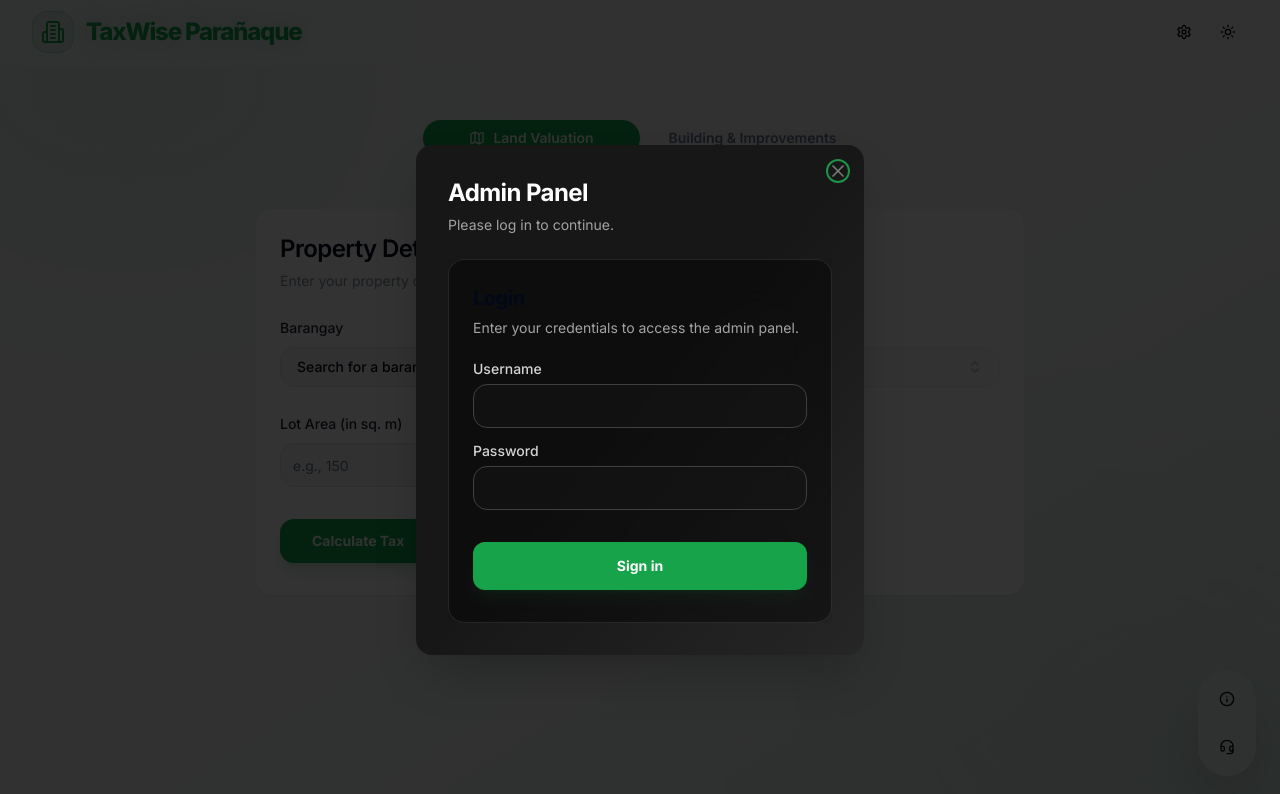
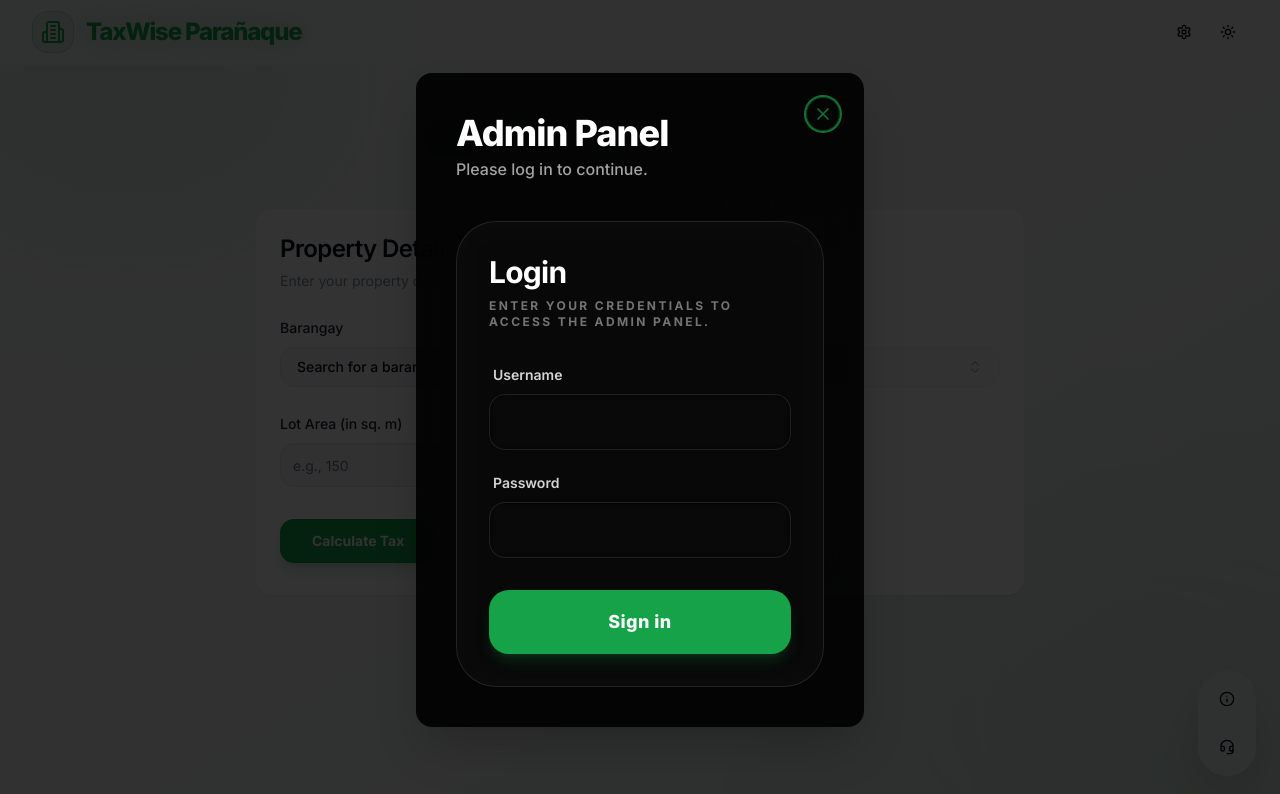
Before and after one commit to MarkJoshuaLTan/studio, a Next.js app: page / in a window 1280 px wide. Both pictures are taken after a click on the button 1184 px from the left and 32 px from the top of the page. Shown: the top 794 px of the page. Built offline with nearby package versions, Linux system fonts and the light colour scheme.

Commit message:
make it glassy and same theme from

```diff
--- a/src/components/admin-panel-dialog.tsx
+++ b/src/components/admin-panel-dialog.tsx
@@ -92,12 +92,12 @@
             ? isMaximized
               ? "max-w-full w-full h-full max-h-full left-0 top-0 translate-x-0 translate-y-0 rounded-none bg-background"
               : "max-w-6xl w-[calc(100vw-2rem)] h-[85vh] rounded-2xl glass-container border-0"
-            : "max-w-md w-[calc(100vw-2rem)] h-auto max-h-[85vh] rounded-2xl bg-gradient-to-br from-neutral-900 via-neutral-900 to-neutral-800 text-white backdrop-blur-3xl border border-white/5"
+            : "max-w-md w-[calc(100vw-2rem)] h-auto max-h-[85vh] rounded-[2rem] glass-container bg-black/90 backdrop-blur-3xl border border-white/10"
         )}
       >
           {!isAuthenticated ? (
-            <DialogClose className="absolute right-4 top-4 rounded-sm opacity-70 transition-opacity hover:opacity-100 focus:outline-none focus:ring-2 focus:ring-green-500 z-50">
-              <X className="h-5 w-5 text-neutral-400 hover:text-white" />
+            <DialogClose className="absolute right-6 top-6 rounded-full border border-primary/50 p-1.5 opacity-70 transition-all hover:opacity-100 hover:border-primary focus:outline-none focus:ring-2 focus:ring-primary z-50">
+              <X className="h-5 w-5 text-primary" />
               <span className="sr-only">Close</span>
             </DialogClose>
           ) : (
@@ -113,13 +113,15 @@
             </Button>
           )}
 
-          <div className={cn("flex flex-col h-full", !isAuthenticated && "p-8")}>
-            <div className={cn("flex flex-col space-y-1.5 text-center sm:text-left mb-6", isAuthenticated && "px-6 pt-6")}>
-              <DialogTitle className="text-2xl font-bold tracking-tight">Admin Panel</DialogTitle>
-              <DialogDescription className="text-sm text-neutral-400">
-                {isAuthenticated ? "Manage application settings." : "Please log in to continue."}
+          <div className={cn("flex flex-col h-full", !isAuthenticated ? "p-10" : "p-0")}>
+            {!isAuthenticated && (
+              <div className="mb-10 space-y-1">
+                <DialogTitle className="text-4xl font-extrabold tracking-tight text-white">Admin Panel</DialogTitle>
+                <DialogDescription className="text-neutral-400 font-medium text-base">
+                  Please log in to continue.
                 </DialogDescription>
               </div>
+            )}
 
             <AdminPanel
               isAuthenticated={isAuthenticated}
@@ -146,7 +148,15 @@
   return (
       <div className="flex-1 overflow-hidden">
         {isAuthenticated ? (
+            <div className="h-full flex flex-col">
+              <div className="flex flex-col space-y-1.5 text-center sm:text-left mb-6 px-6 pt-6">
+                <DialogTitle className="text-2xl font-bold tracking-tight">Admin Dashboard</DialogTitle>
+                <DialogDescription className="text-sm text-neutral-400">
+                  Manage application settings and data.
+                </DialogDescription>
+              </div>
               <AdminTabs onLogout={onLogout} onClose={onClose} settings={settings} onSettingsChange={onSettingsChange} onSaveSuccess={onSaveSuccess} />
+            </div>
         ) : (
             <LoginForm onLoginSuccess={onLoginSuccess} />
         )}
@@ -179,50 +189,48 @@
   };
 
   return (
-    <div className="flex h-full items-center justify-center">
-      <Card className="w-full bg-black/40 border-white/10 shadow-2xl rounded-2xl backdrop-blur-xl">
-        <form onSubmit={handleLogin}>
-          <CardHeader>
-            <CardTitle className="text-xl font-bold">Login</CardTitle>
-            <CardDescription className="text-neutral-400">
+    <div className="w-full glass-card p-8 rounded-[2.5rem] border-white/10 bg-white/[0.03] shadow-2xl">
+      <form onSubmit={handleLogin} className="space-y-8">
+        <div className="space-y-2">
+          <h3 className="text-3xl font-bold text-white tracking-tight">Login</h3>
+          <p className="text-xs text-neutral-500 font-bold uppercase tracking-[0.2em]">
             Enter your credentials to access the admin panel.
-            </CardDescription>
-          </CardHeader>
-          <CardContent className="grid gap-4">
-            <div className="grid gap-2">
-              <Label htmlFor="username" className="text-neutral-300">Username</Label>
+          </p>
+        </div>
+
+        <div className="space-y-5">
+          <div className="space-y-2">
+            <Label htmlFor="username" className="text-neutral-300 text-sm font-semibold ml-1">Username</Label>
             <Input
               id="username"
               type="text"
               required
-                className="bg-neutral-900/50 border-neutral-700 text-white focus-visible:ring-green-500 transition-all h-11"
+              className="glass-input h-14 rounded-2xl text-white border-white/10 bg-black/40 focus:ring-primary/50 text-base"
               value={username}
               onChange={(e) => setUsername(e.target.value)}
             />
           </div>
-            <div className="grid gap-2">
-              <Label htmlFor="password" className="text-neutral-300">Password</Label>
+          <div className="space-y-2">
+            <Label htmlFor="password" className="text-neutral-300 text-sm font-semibold ml-1">Password</Label>
             <Input
               id="password"
               type="password"
               required
-                className="bg-neutral-900/50 border-neutral-700 text-white focus-visible:ring-green-500 transition-all h-11"
+              className="glass-input h-14 rounded-2xl text-white border-white/10 bg-black/40 focus:ring-primary/50 text-base"
               value={password}
               onChange={(e) => setPassword(e.target.value)}
             />
           </div>
-          </CardContent>
-          <CardFooter className="pt-2 pb-8">
+        </div>
+
         <Button
           type="submit"
-              className="w-full bg-green-600 hover:bg-green-700 text-white font-bold transition-all rounded-xl h-12 shadow-lg shadow-green-900/20"
+          className="w-full bg-primary hover:bg-primary/90 text-primary-foreground font-extrabold transition-all rounded-[1.25rem] h-16 shadow-lg shadow-primary/20 text-lg tracking-wide"
           disabled={isLoading}
         >
-              {isLoading ? <><Loader2 className="mr-2 h-4 w-4 animate-spin" /> Signing in...</> : "Sign in"}
+          {isLoading ? <Loader2 className="h-6 w-6 animate-spin" /> : "Sign in"}
         </Button>
-          </CardFooter>
       </form>
-      </Card>
     </div>
   )
 }
```
Lines whose indentation alone changed are shown as unchanged.
